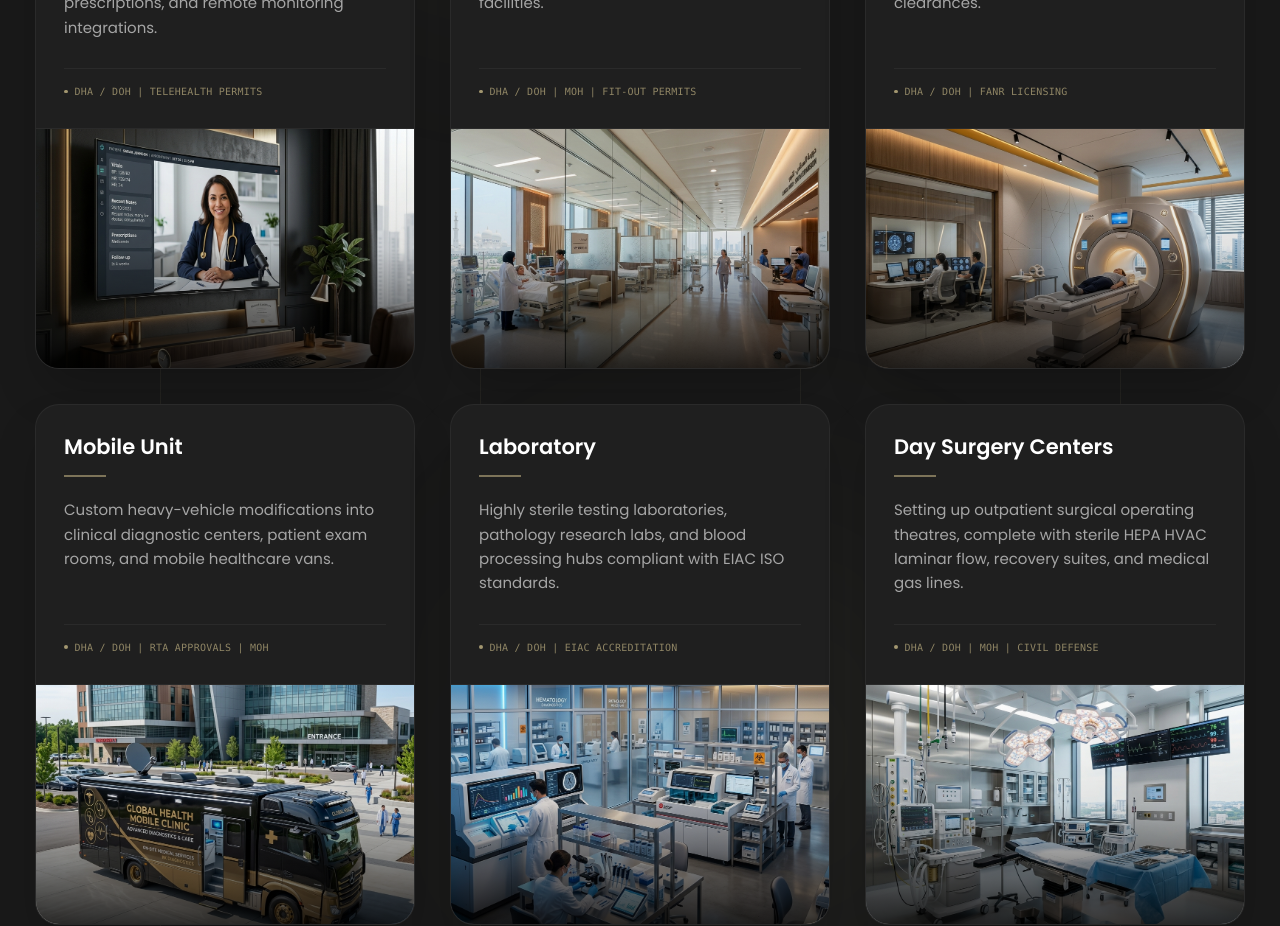
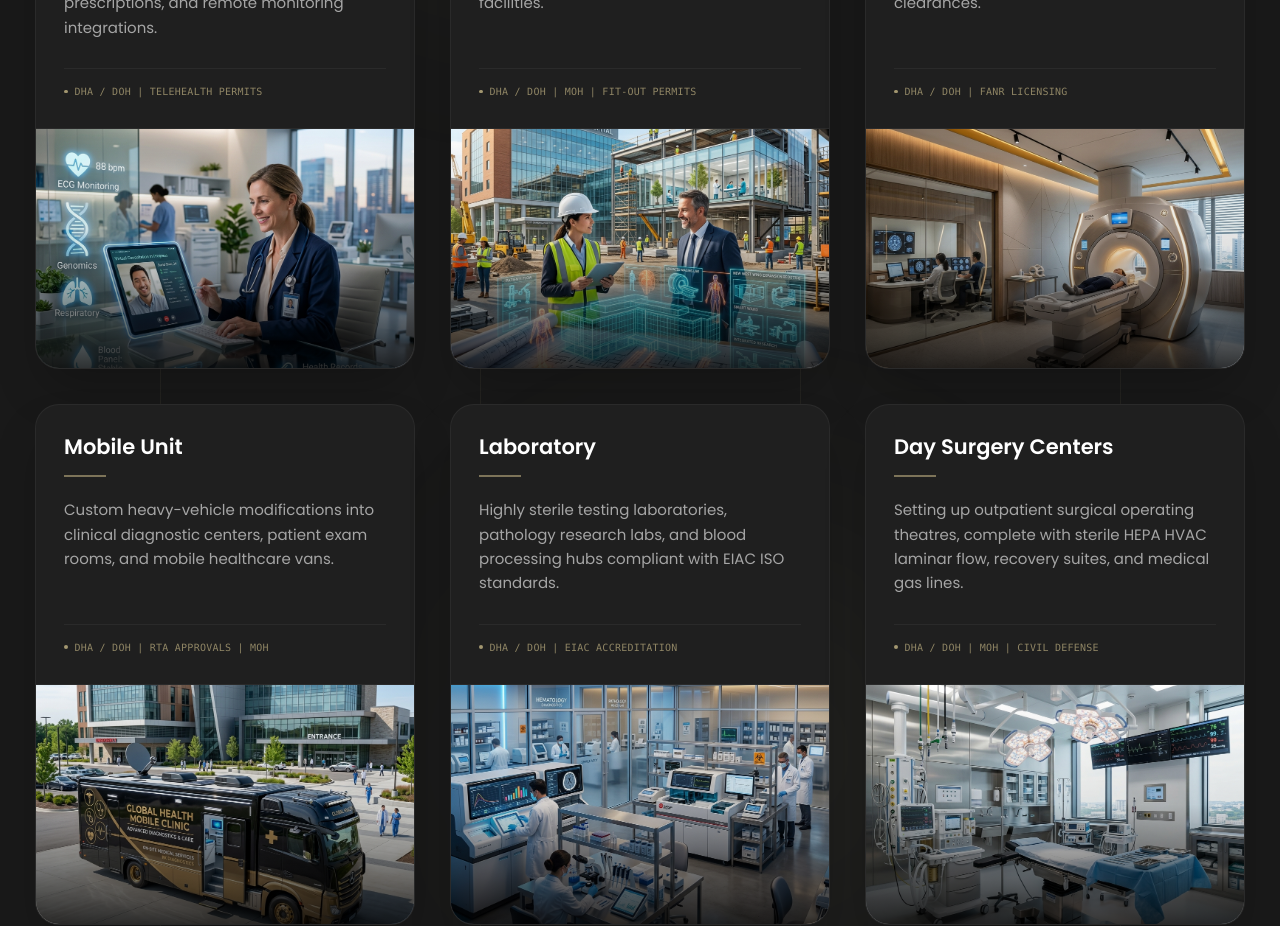
Before and after one commit to ckwebdevelopmentteam/Strategix, a Next.js app: page / in a window 1280 px wide. Shown: the part 7100-8026 px from the top of the page. Built offline with nearby package versions, Linux system fonts and the light colour scheme.

Commit message:
fix: update TurnkeySolutions image paths to use correct new images

```diff
--- a/src/components/TurnkeySolutions/TurnkeySolutions.tsx
+++ b/src/components/TurnkeySolutions/TurnkeySolutions.tsx
@@ -38,7 +38,7 @@
     description:
       'Turnkey setup for digital-first medical practices, covering DHA/DOH licensing, secure video consultation portals, e-prescriptions, and remote monitoring integrations.',
     approvals: 'DHA / DOH | Telehealth Permits',
-    image: '/telehealth.png',
+    image: '/Virtual Clinic.jpeg',
   },
   {
     title: 'Department Expansions',
```
Also changed, not shown: public/department-expansions.png, public/telehealth.png.
